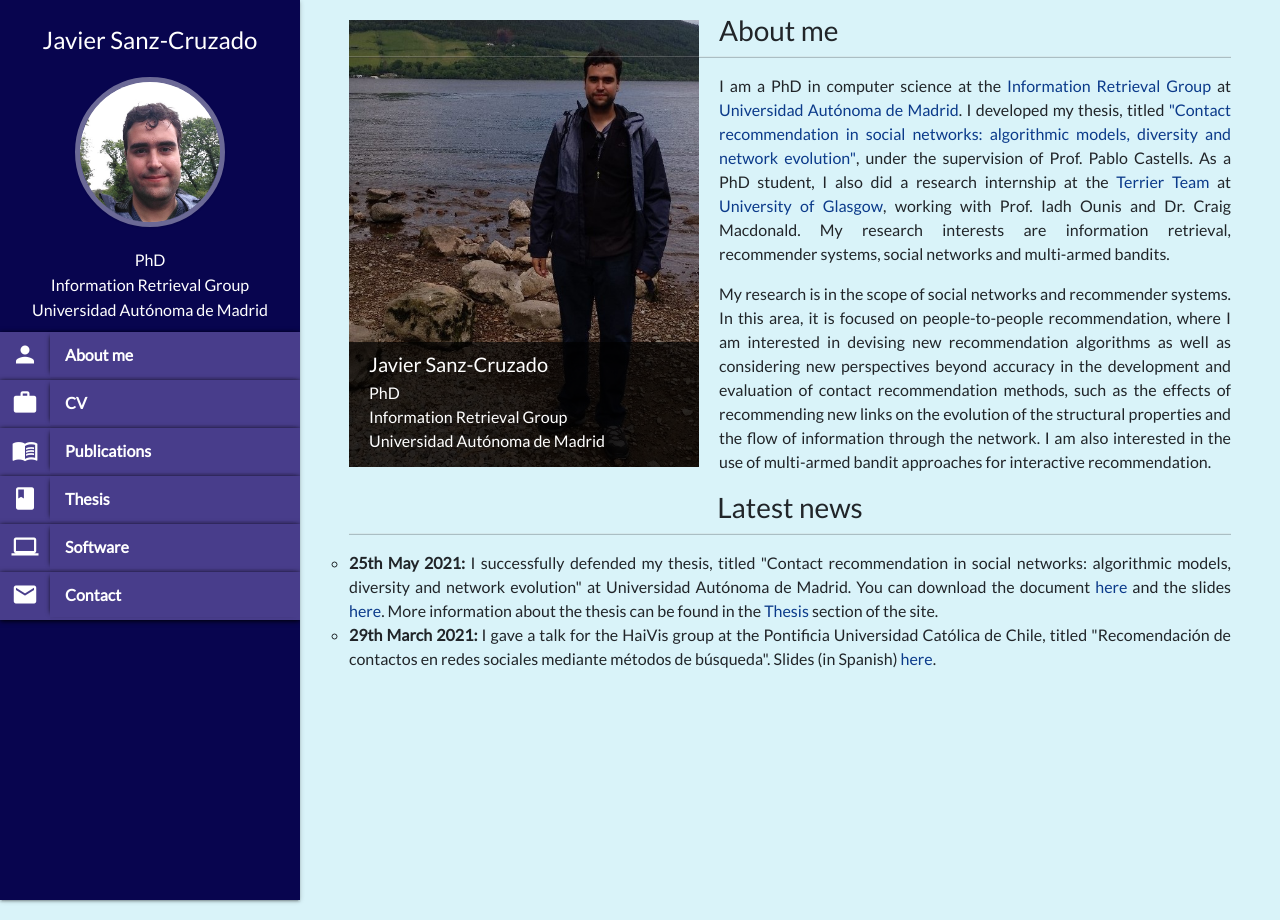
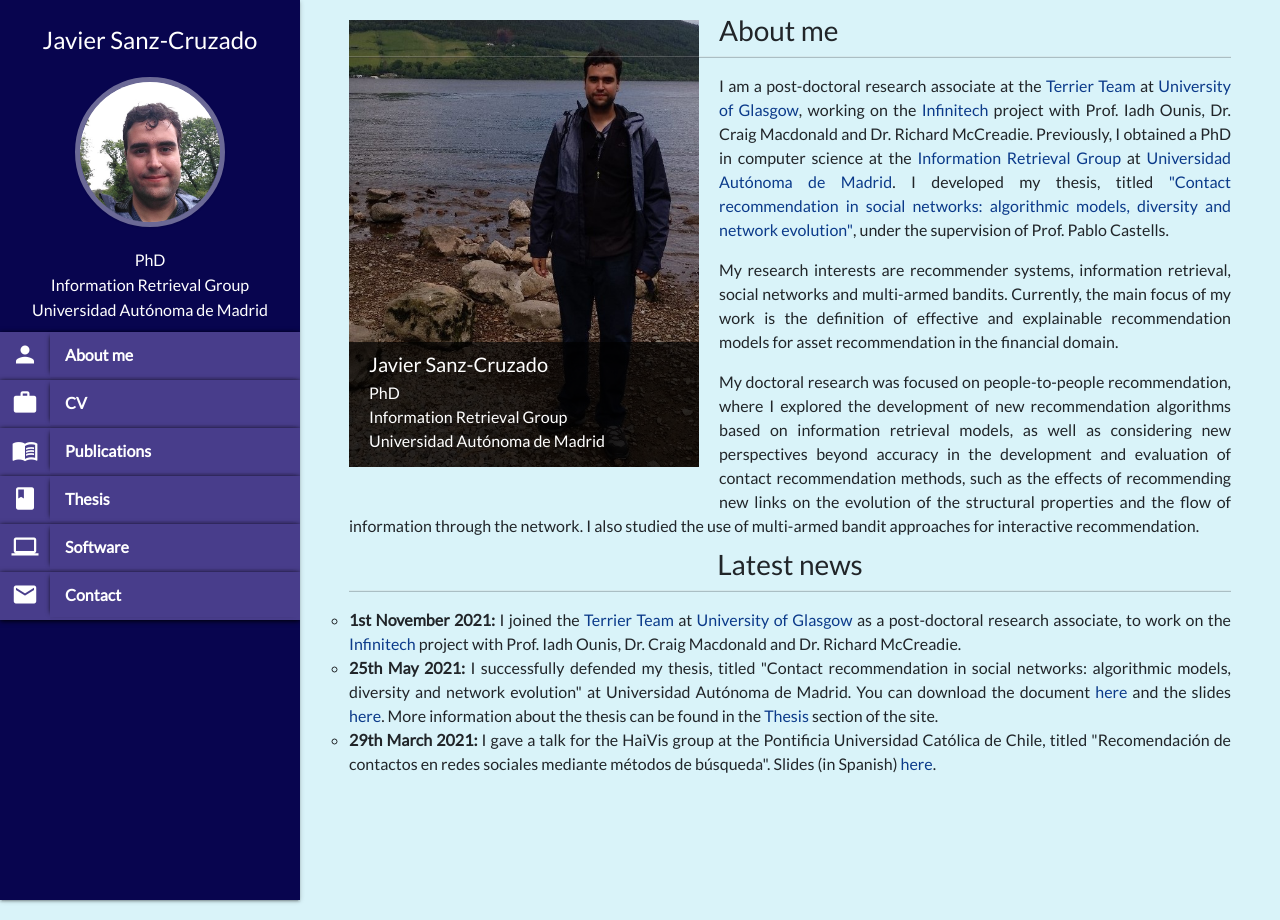
Before and after one commit to JavierSanzCruza/javiersanzcruza.github.io, a Jekyll site: the page built from index.md, in a window 1280 px wide. Built offline with Jekyll 4.4.1, drawn with Linux system fonts in a browser that asks for light colours; nearby versions of some CDN libraries.

Commit message:
Update the presentation

```diff
--- a/index.md
+++ b/index.md
@@ -23,8 +23,9 @@ title: Home
 			<div style="font-size:28px">About me</div>
 			<hr class="solid">
 			<div style="text-align: justify">
-				<p>I am a PhD in computer science at the <a href="http://ir.ii.uam.es">Information Retrieval Group</a> at <a href="http://www.uam.es">Universidad Autónoma de Madrid</a>. I developed my thesis, titled <a href="https://javiersanzcruza.github.io/jsanzcruzado-phdthesis.pdf">"Contact recommendation in social networks: algorithmic models, diversity and network evolution"</a>, under the supervision of Prof. Pablo Castells. As a PhD student, I also did a research internship at the <a href="http://terrierteam.dcs.gla.ac.uk/index.html">Terrier Team</a> at <a href="https://www.gla.ac.uk">University of Glasgow</a>, working with Prof. Iadh Ounis and Dr. Craig Macdonald. My research interests are information retrieval, recommender systems, social networks and multi-armed bandits.</p>
-				<p> My research is in the scope of social networks and recommender systems. In this area, it is focused on people-to-people recommendation, where I am interested in devising new recommendation algorithms as well as considering new perspectives beyond accuracy in the development and evaluation of contact recommendation methods, such as the effects of recommending new links on the evolution of the structural properties and the flow of information through the network. I am also interested in the use of multi-armed bandit approaches for interactive recommendation.</p>
+				<p>I am a post-doctoral research associate at the <a href="http://terrierteam.dcs.gla.ac.uk/index.html">Terrier Team</a> at <a href="https://www.gla.ac.uk">University of Glasgow</a>, working on the <a href="https://www.infinitech-h2020.eu/">Infinitech</a> project with Prof. Iadh Ounis, Dr. Craig Macdonald and Dr. Richard McCreadie. Previously, I obtained a PhD in computer science at the <a href="http://ir.ii.uam.es">Information Retrieval Group</a> at <a href="http://www.uam.es">Universidad Autónoma de Madrid</a>. I developed my thesis, titled <a href="https://javiersanzcruza.github.io/jsanzcruzado-phdthesis.pdf">"Contact recommendation in social networks: algorithmic models, diversity and network evolution"</a>, under the supervision of Prof. Pablo Castells.</p>
+				<p>My research interests are recommender systems, information retrieval, social networks and multi-armed bandits. Currently, the main focus of my work is the definition of effective and explainable recommendation models for asset recommendation in the financial domain.</p>
+				<p> My doctoral research was focused on people-to-people recommendation, where I explored the development of new recommendation algorithms based on information retrieval models, as well as considering new perspectives beyond accuracy in the development and evaluation of contact recommendation methods, such as the effects of recommending new links on the evolution of the structural properties and the flow of information through the network. I also studied the use of multi-armed bandit approaches for interactive recommendation.</p>
 			</div>
 		</div>
 	</div>
@@ -34,6 +35,7 @@ title: Home
 	<div style="align: left; font-size:28px">Latest news</div>
 	<hr class="solid">
 	<ul>
+		<li style="text-align: justify; list-style-type: circle"><b>1st November 2021:</b> I joined the <a href="http://terrierteam.dcs.gla.ac.uk/index.html">Terrier Team</a> at <a href="https://www.gla.ac.uk">University of Glasgow</a> as a post-doctoral research associate, to work on the <a href="https://www.infinitech-h2020.eu/">Infinitech</a> project with Prof. Iadh Ounis, Dr. Craig Macdonald and Dr. Richard McCreadie.</li>
 		<li style="text-align: justify; list-style-type: circle"><b>25th May 2021:</b> I successfully defended my thesis, titled "Contact recommendation in social networks: algorithmic models, diversity and network evolution" at Universidad Autónoma de Madrid. You can download the document <a href="https://javiersanzcruza.github.io/jsanzcruzado-phdthesis.pdf">here</a> and the slides <a href="https://javiersanzcruza.github.io/thesis-slides.pdf">here</a>. More information about the thesis can be found in the <a href="/thesis">Thesis</a> section of the site.</li>
 		<li style="text-align: justify; list-style-type: circle"><b>29th March 2021:</b> I gave a talk for the HaiVis group at the Pontificia Universidad Católica de Chile, titled "Recomendación de contactos en redes sociales mediante métodos de búsqueda". Slides (in Spanish) <a href="/assets/slides/haivis-puc-chile-marzo-2021.pdf">here</a>.</li>
 	</ul>
```
